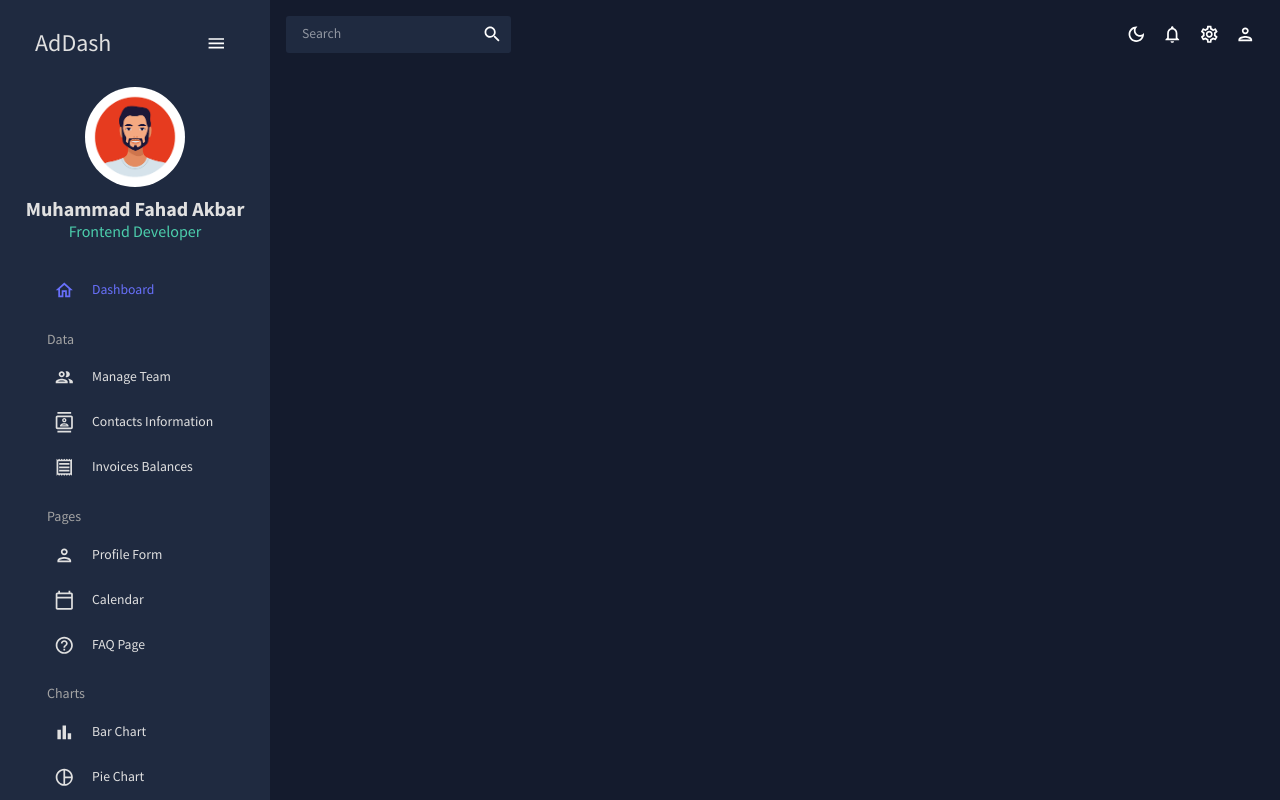
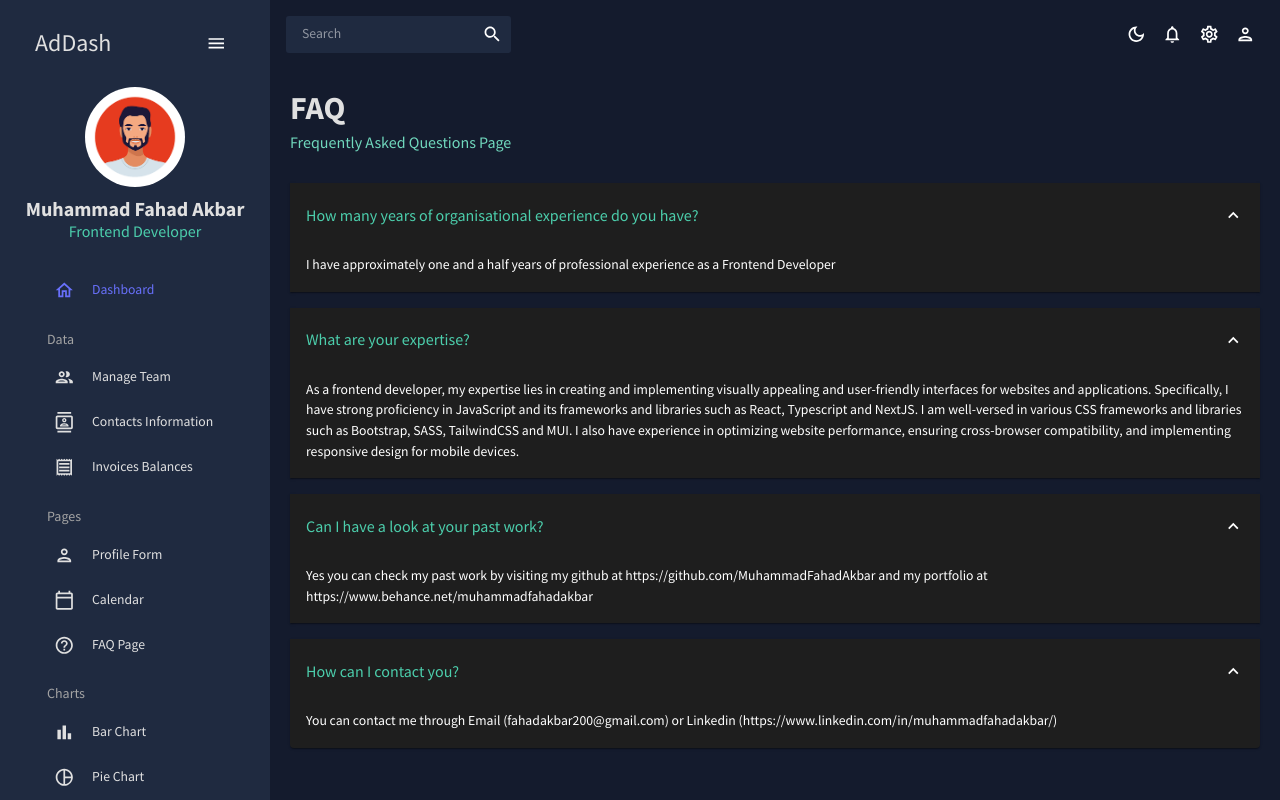
Before and after one commit to MuhammadFahadAkbar/Admin-Dashboard, a React (Create React App) app: page /faq in a window 1280 px wide. Built offline with nearby package versions, Linux system fonts and the light colour scheme.

Commit message:
Added FAQ page using Accordion

```diff
--- a/src/App.js
+++ b/src/App.js
@@ -8,7 +8,7 @@ import Contacts from "./pages/contacts";
 import Invoices from "./pages/invoices";
 import Form from "./pages/form";
 import Calendar from "./pages/calendar";
-// import FAQ from "./pages/global/faq";
+import FAQ from "./pages/faq";
 // import Bar from "./pages/global/bar";
 // import Pie from "./pages/global/pie";
 // import Line from "./pages/global/line";
@@ -33,7 +33,7 @@ const App = () => {
               <Route path="/invoices" element={<Invoices />} />
               <Route path="/form" element={<Form />} />
               <Route path="/calendar" element={<Calendar />} />
-              {/* <Route path="/faq" element={<FAQ />} /> */}
+              <Route path="/faq" element={<FAQ />} />
               {/* <Route path="/bar" element={<Bar />} /> */}
               {/* <Route path="/pie" element={<Pie />} /> */}
               {/* <Route path="/line" element={<Line />} /> */}
--- /dev/null
+++ b/src/pages/faq/index.jsx
@@ -0,0 +1,81 @@
+import { Box, useTheme } from "@mui/material";
+import Header from "../../components/Header";
+import Accordion from "@mui/material/Accordion";
+import AccordionSummary from "@mui/material/AccordionSummary";
+import AccordionDetails from "@mui/material/AccordionDetails";
+import Typography from "@mui/material/Typography";
+import ExpandMoreIcon from "@mui/icons-material/ExpandMore";
+import { tokens } from "../../theme";
+
+const FAQ = () => {
+  const theme = useTheme();
+  const colors = tokens(theme.palette.mode);
+  return (
+    <Box m="20px">
+      <Header title="FAQ" subtitle="Frequently Asked Questions Page" />
+
+      <Accordion defaultExpanded>
+        <AccordionSummary expandIcon={<ExpandMoreIcon />}>
+          <Typography color={colors.greenAccent[500]} variant="h5">
+            How many years of organisational experience do you have?
+          </Typography>
+        </AccordionSummary>
+        <AccordionDetails>
+          <Typography>
+            I have approximately one and a half years of professional experience
+            as a Frontend Developer
+          </Typography>
+        </AccordionDetails>
+      </Accordion>
+      <Accordion defaultExpanded>
+        <AccordionSummary expandIcon={<ExpandMoreIcon />}>
+          <Typography color={colors.greenAccent[500]} variant="h5">
+            What are your expertise?
+          </Typography>
+        </AccordionSummary>
+        <AccordionDetails>
+          <Typography>
+            As a frontend developer, my expertise lies in creating and
+            implementing visually appealing and user-friendly interfaces for
+            websites and applications. Specifically, I have strong proficiency
+            in JavaScript and its frameworks and libraries such as React,
+            Typescript and NextJS. I am well-versed in various CSS frameworks
+            and libraries such as Bootstrap, SASS, TailwindCSS and MUI. I also
+            have experience in optimizing website performance, ensuring
+            cross-browser compatibility, and implementing responsive design for
+            mobile devices.
+          </Typography>
+        </AccordionDetails>
+      </Accordion>
+      <Accordion defaultExpanded>
+        <AccordionSummary expandIcon={<ExpandMoreIcon />}>
+          <Typography color={colors.greenAccent[500]} variant="h5">
+            Can I have a look at your past work?
+          </Typography>
+        </AccordionSummary>
+        <AccordionDetails>
+          <Typography>
+            Yes you can check my past work by visiting my github at
+            https://github.com/MuhammadFahadAkbar and my portfolio at
+            https://www.behance.net/muhammadfahadakbar
+          </Typography>
+        </AccordionDetails>
+      </Accordion>
+      <Accordion defaultExpanded>
+        <AccordionSummary expandIcon={<ExpandMoreIcon />}>
+          <Typography color={colors.greenAccent[500]} variant="h5">
+            How can I contact you?
+          </Typography>
+        </AccordionSummary>
+        <AccordionDetails>
+          <Typography>
+            You can contact me through Email (fahadakbar200@gmail.com) or
+            Linkedin (https://www.linkedin.com/in/muhammadfahadakbar/)
+          </Typography>
+        </AccordionDetails>
+      </Accordion>
+    </Box>
+  );
+};
+
+export default FAQ;
```
